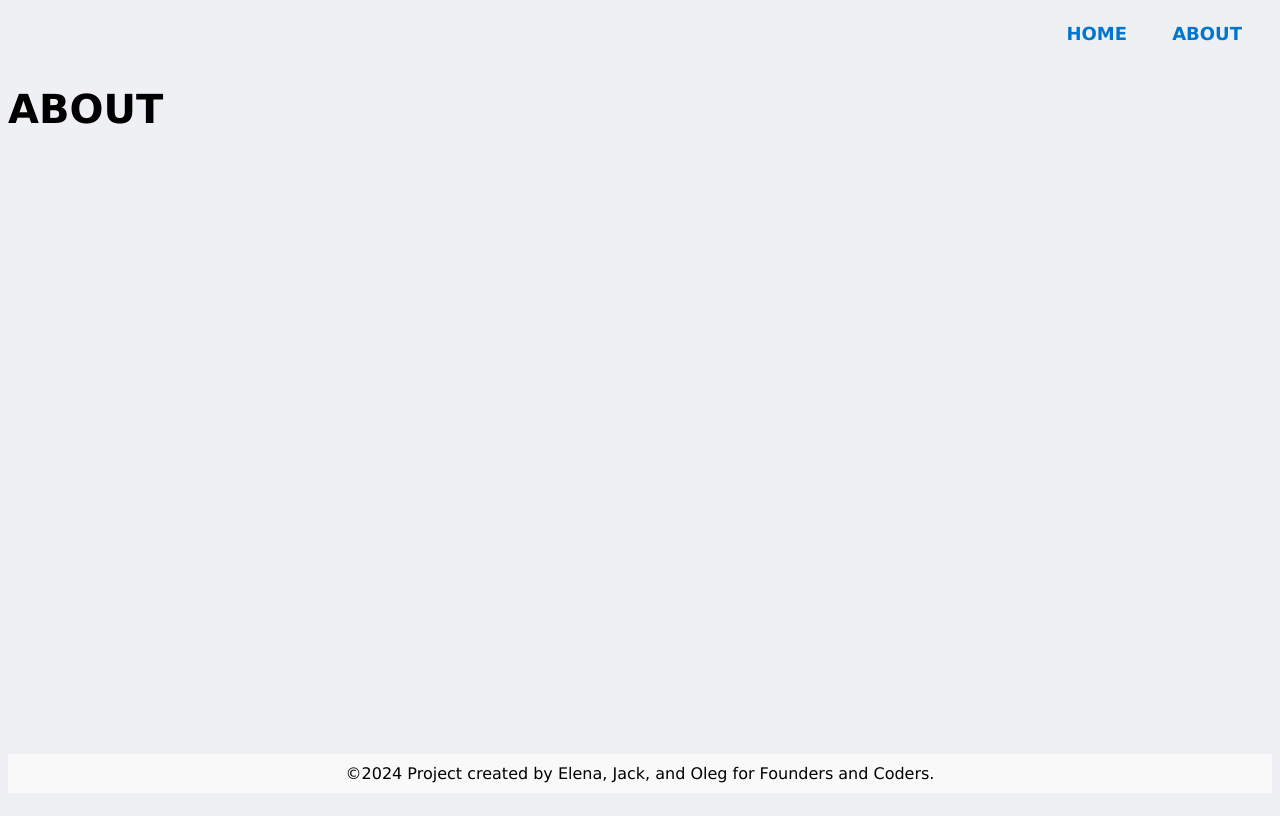
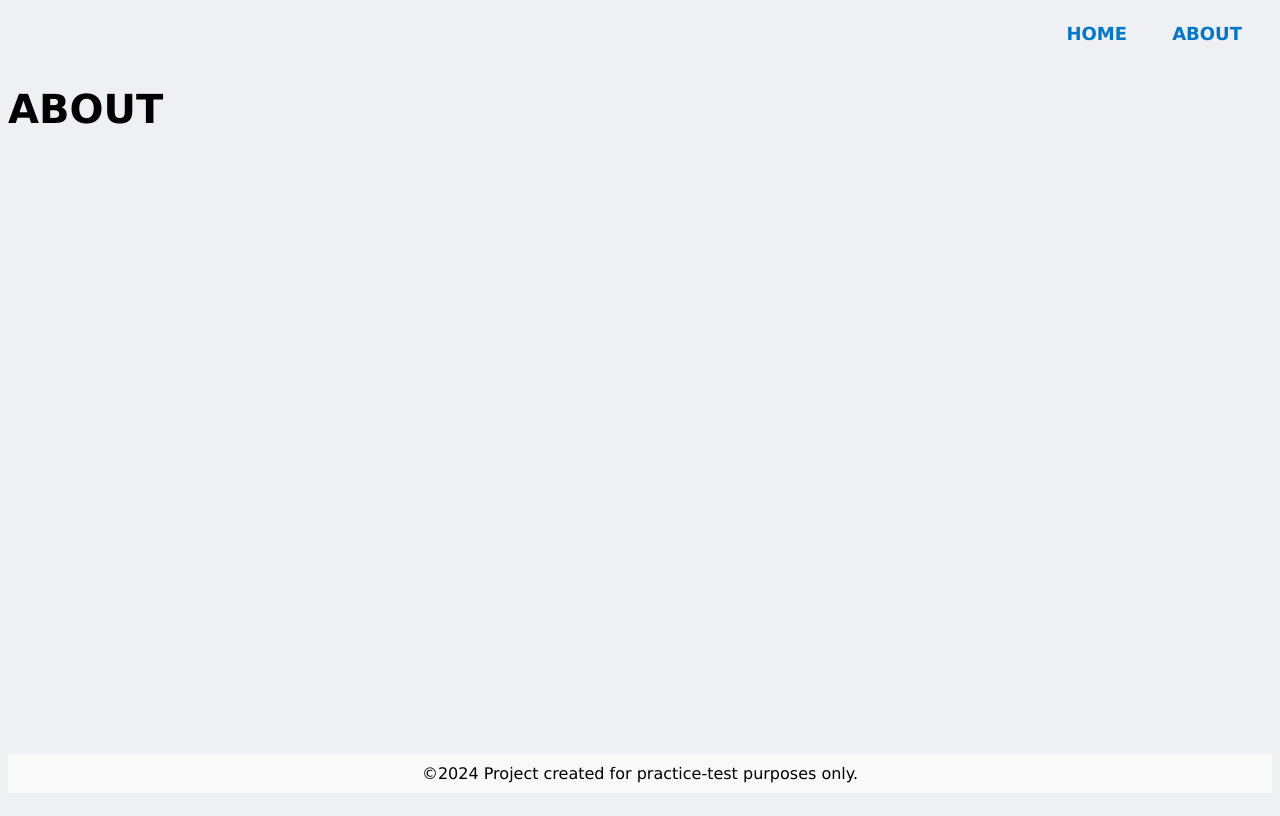
Before and after one commit to 3le81/tourist-journey-UK-project, a website: page public/about.html in a window 1280 px wide. Drawn offline with Linux system fonts and the light colour scheme; no server answers.

Commit message:
footer details changed

```diff
--- a/public/about.html
+++ b/public/about.html
@@ -30,7 +30,7 @@
         <h1>ABOUT</h1>
     </main>
 
-    <footer class="footer">&copy;2024 Project created by Elena, Jack, and Oleg for Founders and Coders.</footer>
+    <footer class="footer">&copy;2024 Project created for practice-test purposes only.</footer>
 
     <script src="main.js"></script>
 </body>
```
Also changed, not shown: public/index.html (+1 -1 lines).
